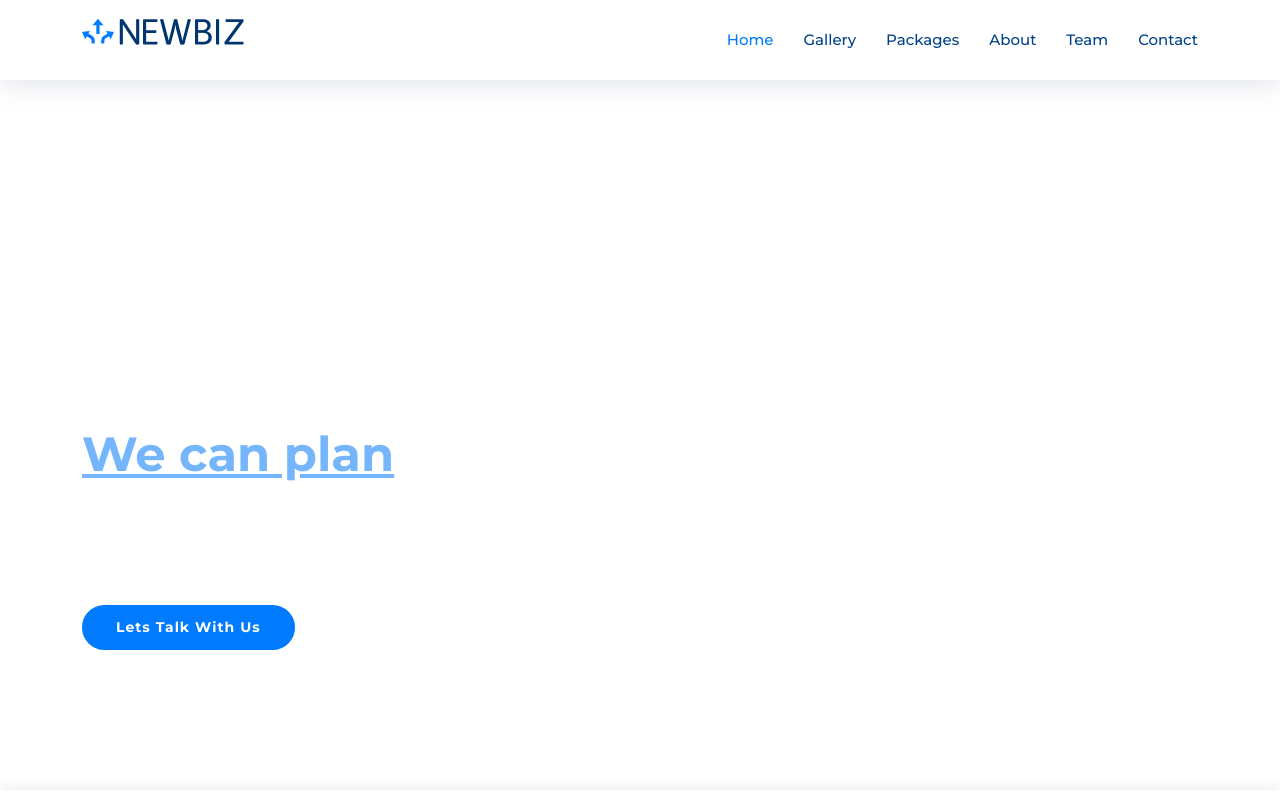
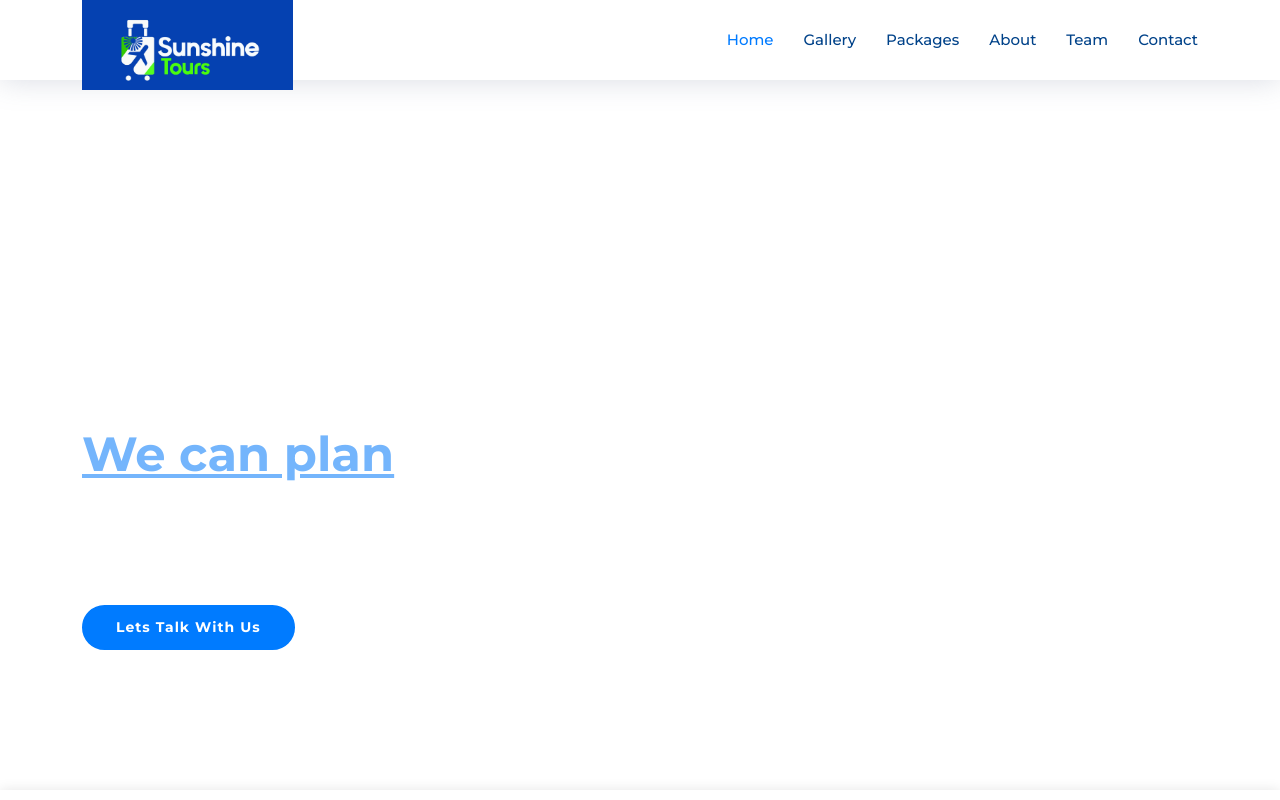
Before and after one commit to Menuka298/travel_app, a plain HTML site: page index.html in a window 1280 px wide. Shown: the top 800 px of the page. Drawn offline with nearby package versions, Linux system fonts and the light colour scheme.

Commit message:
logo adding

```diff
--- a/assets/css/style.css
+++ b/assets/css/style.css
@@ -117,7 +117,7 @@ h6 {
 
 #header .logo img {
   padding: 0;
-  max-height: 26px;
+  max-height: 100px;
 }
 
 /*--------------------------------------------------------------
--- a/index.html
+++ b/index.html
@@ -44,7 +44,7 @@
       <div class="logo">
         <!-- Uncomment below if you prefer to use an text logo -->
         <!-- <h1><a href="index.html">NewBiz</a></h1> -->
-        <a href="index.html"><img src="assets/img/logo.png" alt="" class="img-fluid"></a>
+        <a href="index.html"><img src="assets/img/logo.jpg" alt="" class="img-fluid"></a>
       </div>
 
       <nav id="navbar" class="navbar">
@@ -779,7 +779,7 @@
           </div>
 
           <div class="col-lg-6 background order-lg-2" data-aos="zoom-in">
-            <img src="assets/img/about-img.svg" class="img-fluid" alt="">
+            <img src="assets/img/about.jpg" class="img-fluid" alt="">
           </div>
         </div>
 
@@ -1018,10 +1018,12 @@
   <footer id="footer">
     <div class="footer-top">
       <div class="container">
+
         <div class="row">
 
-          <div class="col-lg-4 col-md-6 footer-info">
-            <h3>Sun Shine Tours</h3>
+          <div class="col-lg-4 col-md-6 footer-info"><a href="index.html"><img src="assets/img/logo.jpg" alt="" class="img-fluid"></a>
+            <h3></h3>
+
             <p></p>
           </div>
 
```
Also changed, not shown: assets/img/about.jpg (added), assets/img/logo.jpg (added), assets/img/logo.png (deleted), assets/img/logo1.jpg (added).
